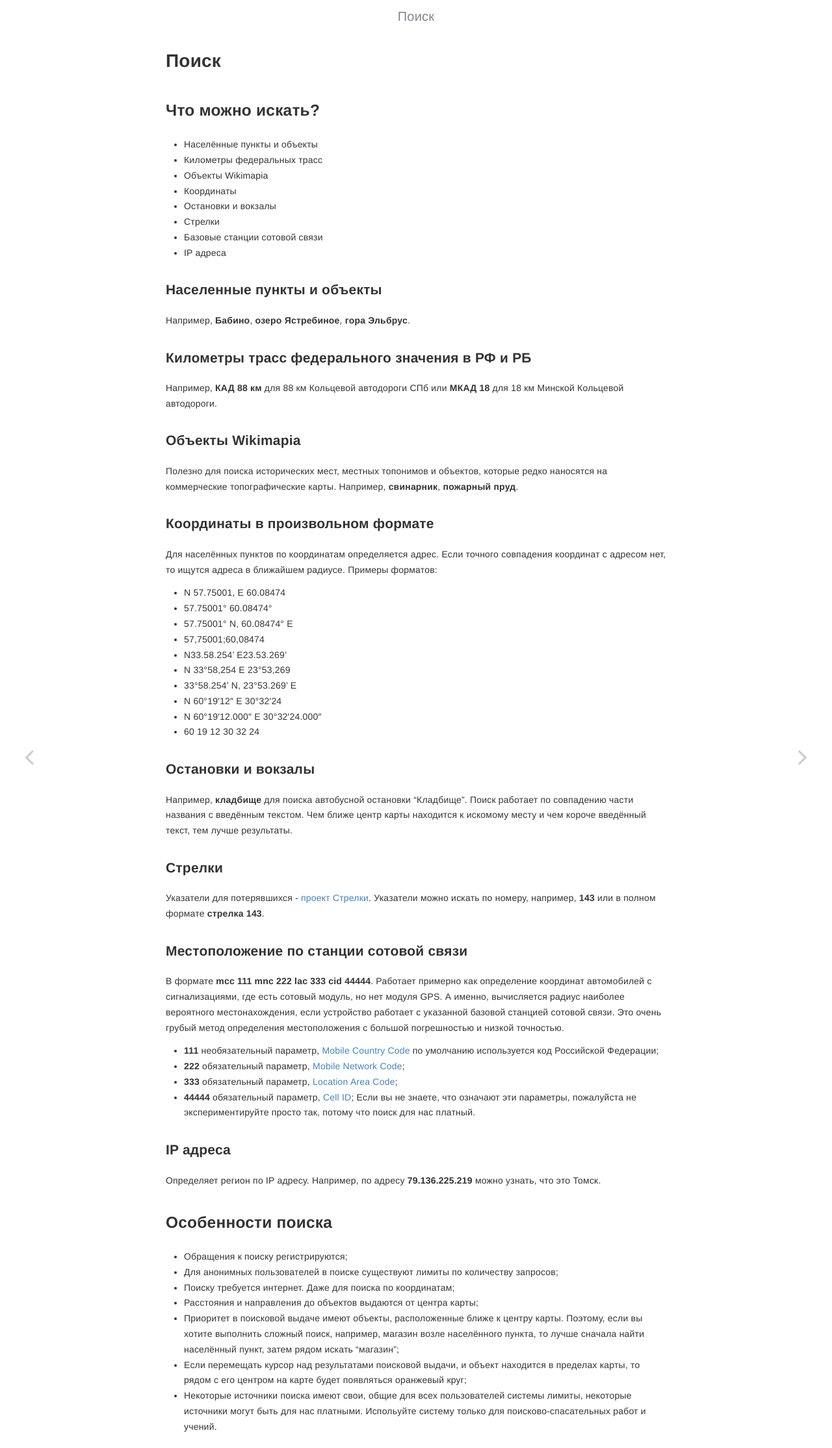
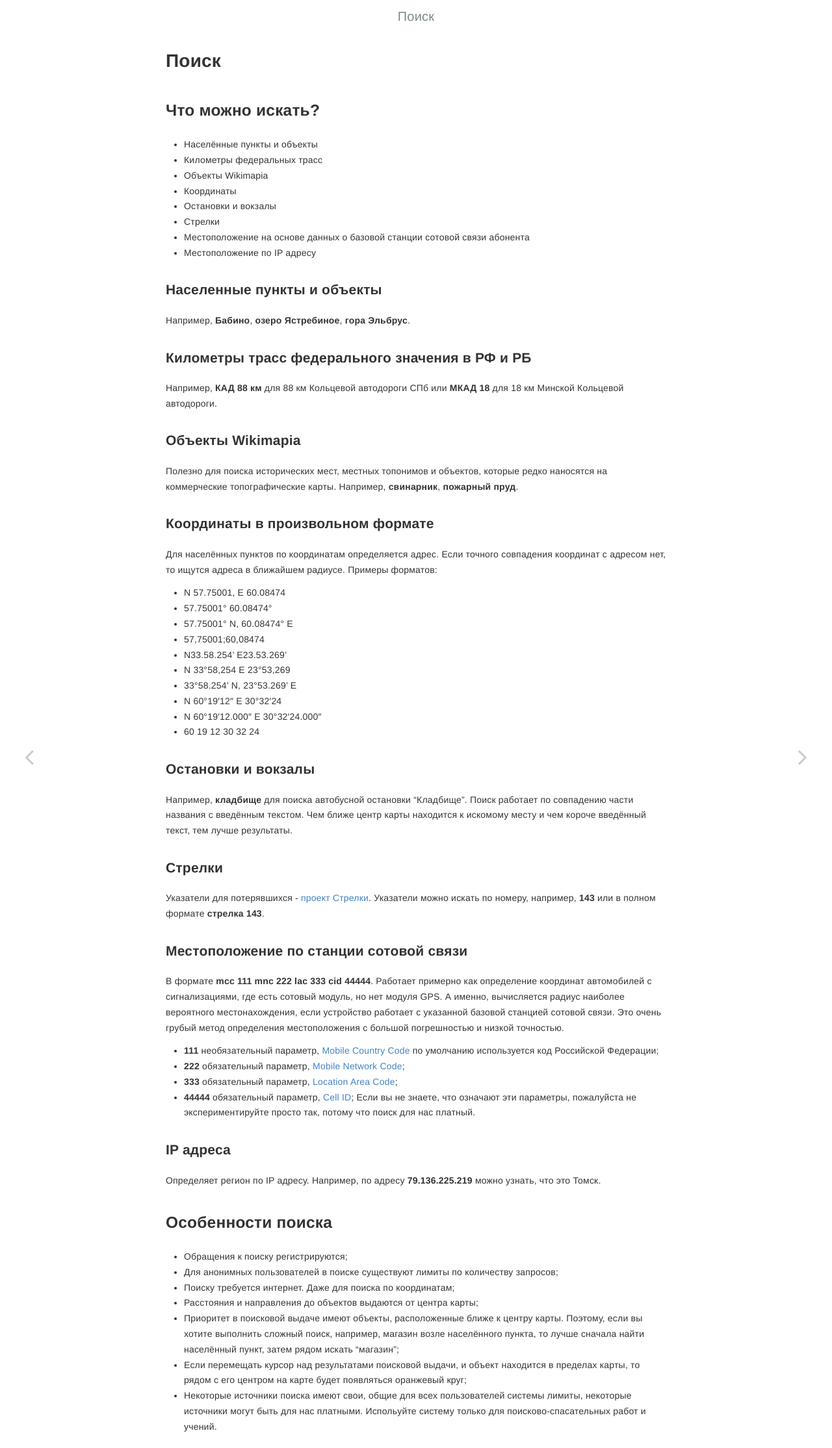
Before and after one commit to extremum-search-and-rescue/help.gis, a Jekyll site: the page built from _posts/2023-06-11-ui-search.md, in a window 1280 px wide. Shown: the whole page at 65% size. Built offline with Jekyll 4.4.1, drawn with Linux system fonts in a browser that asks for light colours.

Commit message:
Update 2023-06-11-ui-search.md

```diff
--- a/_posts/2023-06-11-ui-search.md
+++ b/_posts/2023-06-11-ui-search.md
@@ -11,8 +11,8 @@ layout: post
 - Координаты
 - Остановки и вокзалы
 - Стрелки
-- Базовые станции сотовой связи
-- IP адреса
+- Местоположение на основе данных о базовой станции сотовой связи абонента
+- Местоположение по IP адресу
 
 ### Населенные пункты и объекты
 Например, **Бабино**, **озеро Ястребиное**, **гора Эльбрус**.
```
